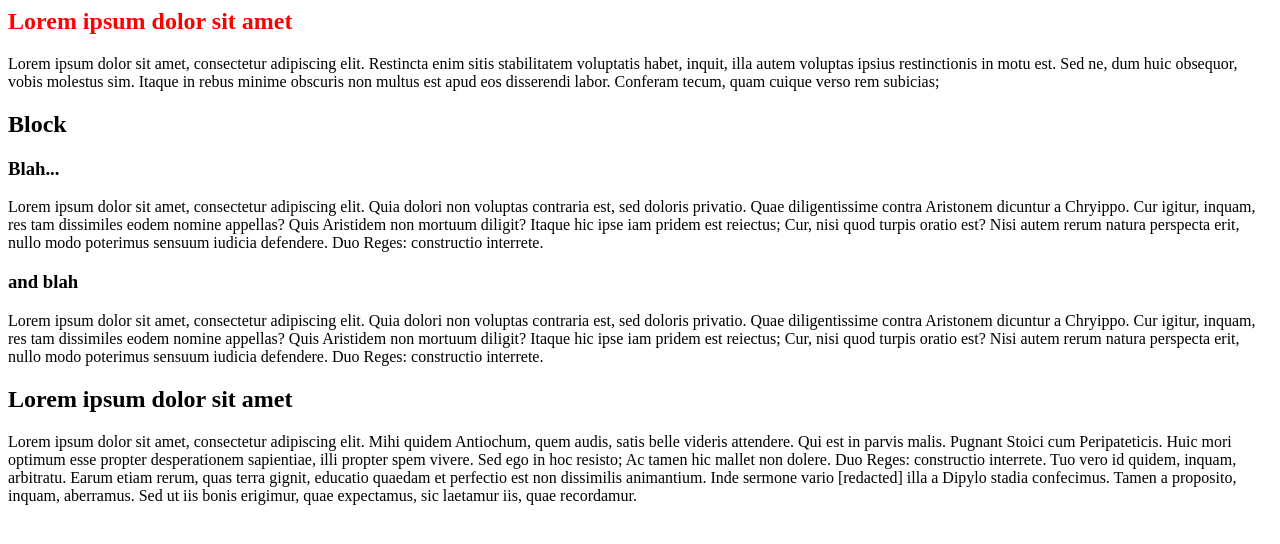
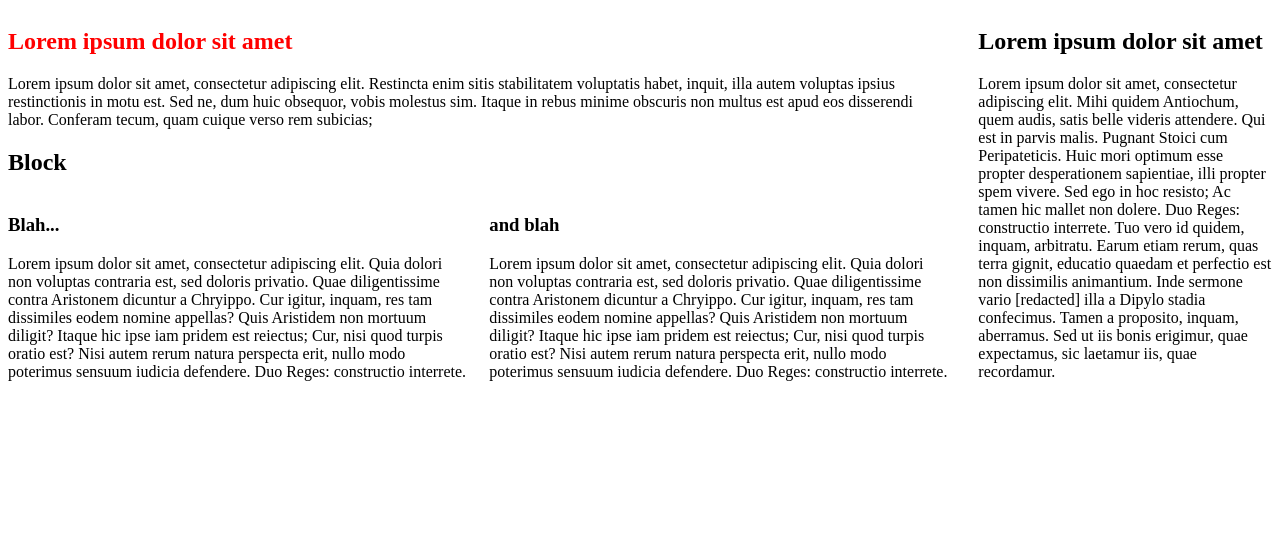
Before and after one commit to reload/grids, a plain HTML site: page index.html in a window 1280 px wide. Drawn offline with nearby package versions, Linux system fonts and the light colour scheme; files that its build step writes are made by us from their sources.

Commit message:
setting up NEAT grid

```diff
--- a/styles.scss
+++ b/styles.scss
@@ -1,5 +1,18 @@
 @import 'bourbon/bourbon';
 @import 'neat/neat';
+
+body > article {
+  @include span-columns(9);
+  .left,
+  .right {
+    @include span-columns(6);
+  }
+}
+
+body > aside {
+  @include span-columns(3);
+}
+
 h1 {
   color: red;
 }
```
